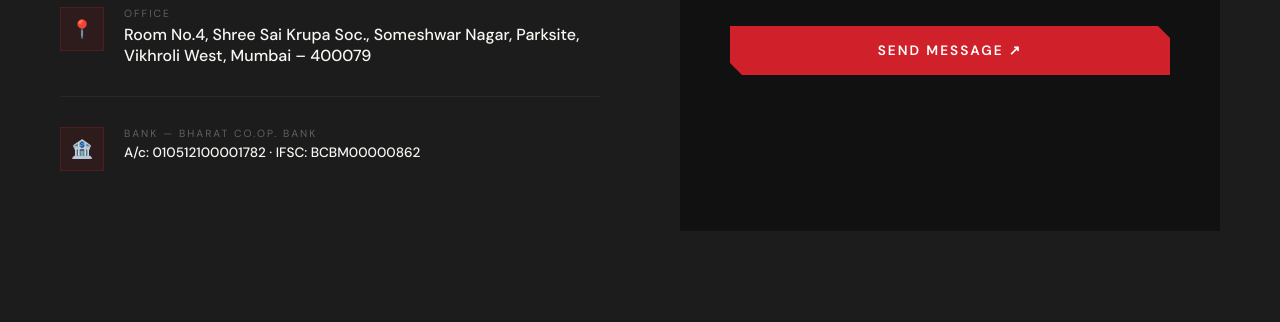
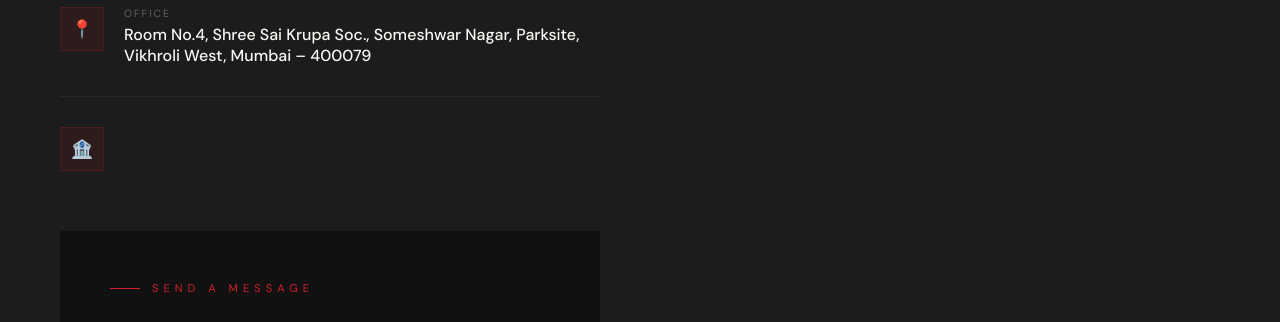
Before and after one commit to kadamsejal18/build_bro_co_portfolio, a plain HTML site: page index.html in a window 1280 px wide. Shown: the part 7707-8029 px from the top of the page. Drawn offline with Linux system fonts and the light colour scheme.

Commit message:
Update index.html

```diff
--- a/index.html
+++ b/index.html
@@ -1115,11 +1115,7 @@
       </div>
       <div class="contact-detail reveal reveal-delay-4" style="border:none">
         <div class="contact-icon">🏦</div>
-        <div>
-          <div class="contact-label">Bank — Bharat Co.Op. Bank</div>
-          <div class="contact-value" style="font-size:0.85rem">A/c: 010512100001782 · IFSC: BCBM00000862</div>
-        </div>
-      </div>
+
     </div>
     <div class="contact-form reveal reveal-delay-2">
       <div class="section-tag" style="margin-bottom:30px">Send a Message</div>
```
